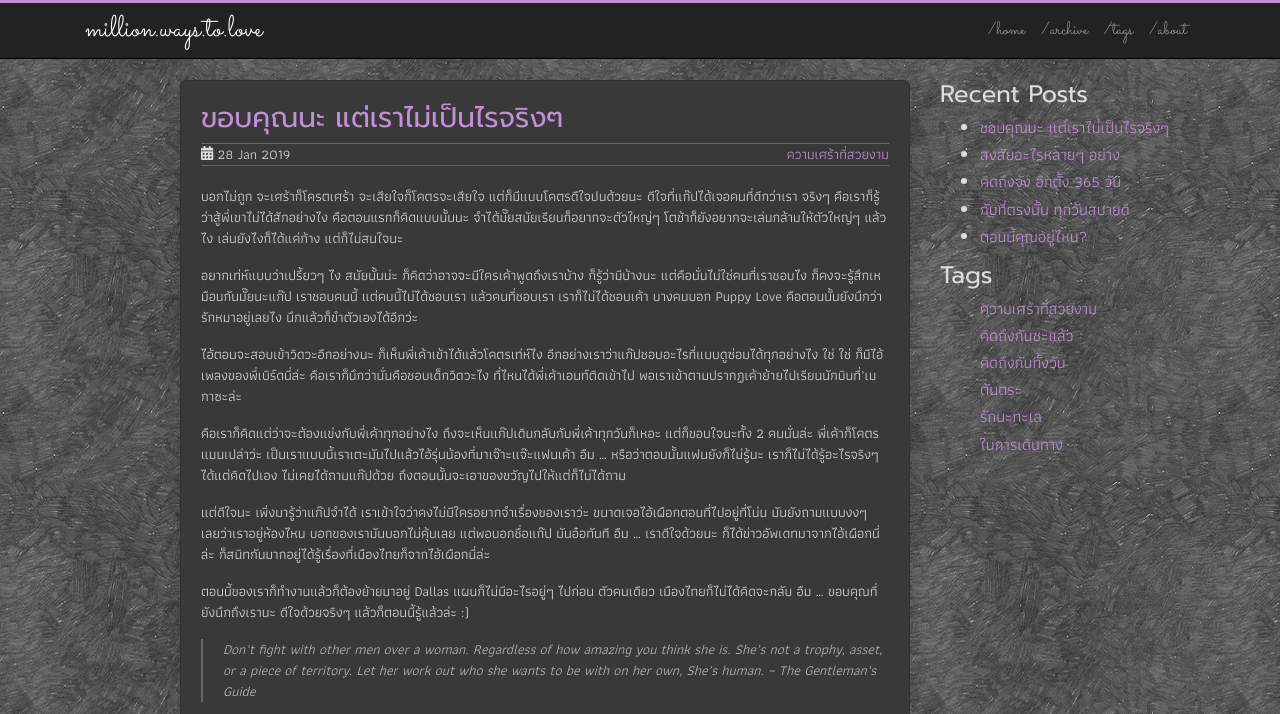
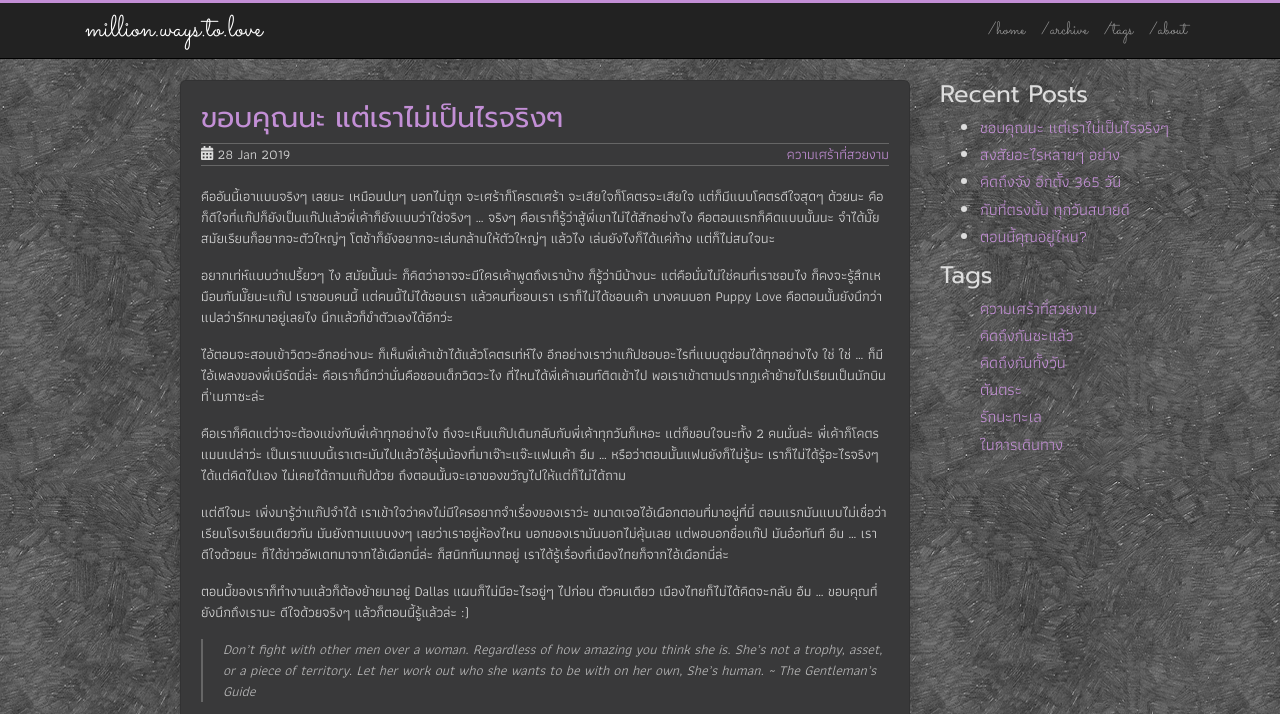
Before and after one commit to sdeehub/love, a Jekyll site: the page built from _posts/2019-01-28-beautiful-loser.md, in a window 1280 px wide and 900 px high, cut to the strip 0-714 px from the top of the window. Built offline with Jekyll 4.4.1, drawn with Linux system fonts in a browser that asks for light colours; comment, search, counter and statistics services are not loaded.

Commit message:
done and out

```diff
--- a/_posts/2019-01-28-beautiful-loser.md
+++ b/_posts/2019-01-28-beautiful-loser.md
@@ -6,15 +6,15 @@ tags: ความเศร้าที่สวยงาม
 description: ถ้าไม่ใช่ก็คงไปฝืนอะไรไม่ได้แล้วล่ะ ... จริงๆ เราไม่เป็นไรจริงๆ
 comments: true
 ---
-บอกไม่ถูก จะเศร้าก็โครตเศร้า จะเสียใจก็โคตรจะเสียใจ แต่ก็มีแบบโคตรดีใจปนด้วยนะ ดีใจที่แก๊ปได้เจอคนที่ดีกว่าเรา จริงๆ คือเราก็รู้ว่าสู้พี่เขาไม่ได้สักอย่างไง คือตอนแรกก็คิดแบบนั้นนะ จำได้มั๊ยสมัยเรียนก็อยากจะตัวใหญ่ๆ โตช้าก็ยังอยากจะเล่นกล้ามให้ตัวใหญ่ๆ แล้วไง เล่นยังไงก็ได้แค่ก้าง แต่ก็ไม่สนใจนะ
+คืออันนี้เอาแบบจริงๆ เลยนะ เหมือนปนๆ บอกไม่ถูก จะเศร้าก็โครตเศร้า จะเสียใจก็โคตรจะเสียใจ แต่ก็มีแบบโคตรดีใจสุดๆ ด้วยนะ คือก็ดีใจที่แก๊ปก็ยังเป็นแก๊ปแล้วพี่เค้าก็ยังแบบว่าใช่จริงๆ ... จริงๆ คือเราก็รู้ว่าสู้พี่เขาไม่ได้สักอย่างไง คือตอนแรกก็คิดแบบนั้นนะ จำได้มั๊ยสมัยเรียนก็อยากจะตัวใหญ่ๆ โตช้าก็ยังอยากจะเล่นกล้ามให้ตัวใหญ่ๆ แล้วไง เล่นยังไงก็ได้แค่ก้าง แต่ก็ไม่สนใจนะ
 
-อยากเท่ห์แบบว่าเปรี้ยวๆ ไง สมัยนั้นน่ะ ก็คิดว่าอาจจะมีใครเค้าพูดถึงเราบ้าง ก็รู้ว่ามีบ้างนะ แต่คือนั่นไม่ใช่คนที่เราชอบไง ก็คงจะรู้สึกเหมือนกันมั๊ยนะแก๊ป เราชอบคนนี้ แต่คนนี้ไม่ได้ชอบเรา แล้วคนที่ชอบเรา เราก็ไม่ได้ชอบเค้า บางคนบอก Puppy Love คือตอนนั้นยังนึกว่ารักหมาอยู่เลยไง นึกแล้วก็ขำตัวเองได้อีกว่ะ
+อยากเท่ห์แบบว่าเปรี้ยวๆ ไง สมัยนั้นน่ะ ก็คิดว่าอาจจะมีใครเค้าพูดถึงเราบ้าง ก็รู้ว่ามีบ้างนะ แต่คือนั่นไม่ใช่คนที่เราชอบไง ก็คงจะรู้สึกเหมือนกันมั๊ยนะแก๊ป เราชอบคนนี้ แต่คนนี้ไม่ได้ชอบเรา แล้วคนที่ชอบเรา เราก็ไม่ได้ชอบเค้า บางคนบอก Puppy Love คือตอนนั้นยังนึกว่าแปลว่ารักหมาอยู่เลยไง นึกแล้วก็ขำตัวเองได้อีกว่ะ
 
-ไอ้ตอนจะสอบเข้าวิดวะอีกอย่างนะ ก็เห็นพี่เค้าเข้าได้แล้วโคตรเท่ห์ไง อีกอย่างเราว่าแก๊ปชอบอะไรที่แบบดูซ่อมได้ทุกอย่างไง ใช่ ใช่ ก็มีไอ้เพลงของพี่เบิร์ดนี่ล่ะ คือเราก็นึกว่านั่นคือชอบเด็กวิดวะไง ที่ไหนได้พี่เค้าเอนท์ติดเข้าไป พอเราเข้าตามปรากฏเค้าย้ายไปเรียนนักบินที่'เมกาซะล่ะ
+ไอ้ตอนจะสอบเข้าวิดวะอีกอย่างนะ ก็เห็นพี่เค้าเข้าได้แล้วโคตรเท่ห์ไง อีกอย่างเราว่าแก๊ปชอบอะไรที่แบบดูซ่อมได้ทุกอย่างไง ใช่ ใช่ ... ก็มีไอ้เพลงของพี่เบิร์ดนี่ล่ะ คือเราก็นึกว่านั่นคือชอบเด็กวิดวะไง ที่ไหนได้พี่เค้าเอนท์ติดเข้าไป พอเราเข้าตามปรากฏเค้าย้ายไปเรียนเป็นนักบินที่'เมกาซะล่ะ
 
 คือเราก็คิดแต่ว่าจะต้องแข่งกับพี่เค้าทุกอย่างไง ถึงจะเห็นแก๊ปเดินกลับกับพี่เค้าทุกวันก็เหอะ แต่ก็ขอบใจนะทั้ง 2 คนนั่นล่ะ พี่เค้าก็โคตรแมนเปล่าว่ะ เป็นเราแบบนี้เราเตะมันไปแล้วไอ้รุ่นน้องที่มาเจ๊าะแจ๊ะแฟนเค้า อืม ... หรือว่าตอนนั้นแฟนยังก็ไม่รู้นะ เราก็ไม่ได้รู้อะไรจริงๆ ได้แต่คิดไปเอง ไม่เคยได้ถามแก๊ปด้วย ถึงตอนนั้นจะเอาของขวัญไปให้แต่ก็ไม่ได้ถาม
 
-แต่ดีใจนะ เพิ่งมารู้ว่าแก๊ปจำได้ เราเข้าใจว่าคงไม่มีใครอยากจำเรื่องของเราว่ะ ขนาดเจอไอ้เผือกตอนที่ไปอยู่ที่โน่น มันยังถามแบบงงๆ เลยว่าเราอยู่ห้องไหน บอกของเรามันบอกไม่คุ้นเลย แต่พอบอกชื่อแก๊ป มันอ๋อทันที อืม ... เราดีใจด้วยนะ ก็ได้ข่าวอัพเดทมาจากไอ้เผือกนี่ล่ะ ก็สนิทกันมากอยู่ได้รู้เรื่องที่เมืองไทยก็จากไอ้เผือกนี่ล่ะ
+แต่ดีใจนะ เพิ่งมารู้ว่าแก๊ปจำได้ เราเข้าใจว่าคงไม่มีใครอยากจำเรื่องของเราว่ะ ขนาดเจอไอ้เผือกตอนที่มาอยู่ที่นี่ ตอนแรกมันแบบไม่เชื่อว่าเรียนโรงเรียนเดียวกัน มันยังถามแบบงงๆ เลยว่าเราอยู่ห้องไหน บอกของเรามันบอกไม่คุ้นเลย แต่พอบอกชื่อแก๊ป มันอ๋อทันที อืม ... เราดีใจด้วยนะ ก็ได้ข่าวอัพเดทมาจากไอ้เผือกนี่ล่ะ ก็สนิทกันมากอยู่ เราได้รู้เรื่องที่เมืองไทยก็จากไอ้เผือกนี่ล่ะ
 
 ตอนนี้ของเราก็ทำงานแล้วก็ต้องย้ายมาอยู่ Dallas แผนก็ไม่มีอะไรอยู่ๆ ไปก่อน ตัวคนเดียว เมืองไทยก็ไม่ได้คิดจะกลับ อืม ... ขอบคุณที่ยังนึกถึงเรานะ ดีใจด้วยจริงๆ แล้วก็ตอนนี้รู้แล้วล่ะ :)
 
```
